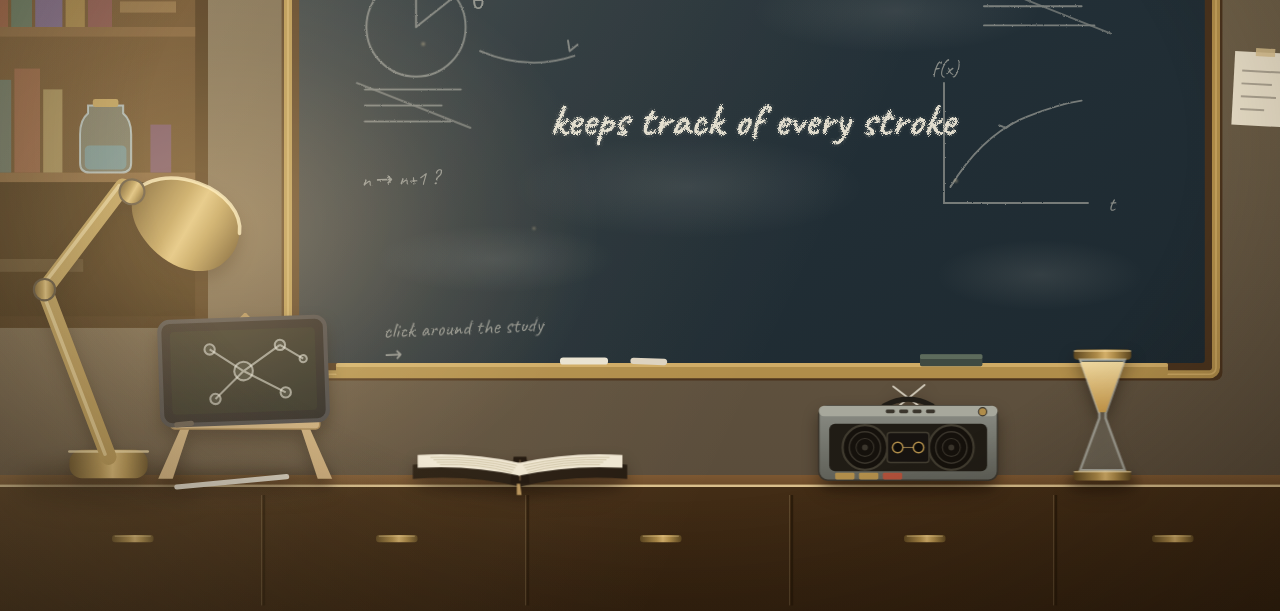
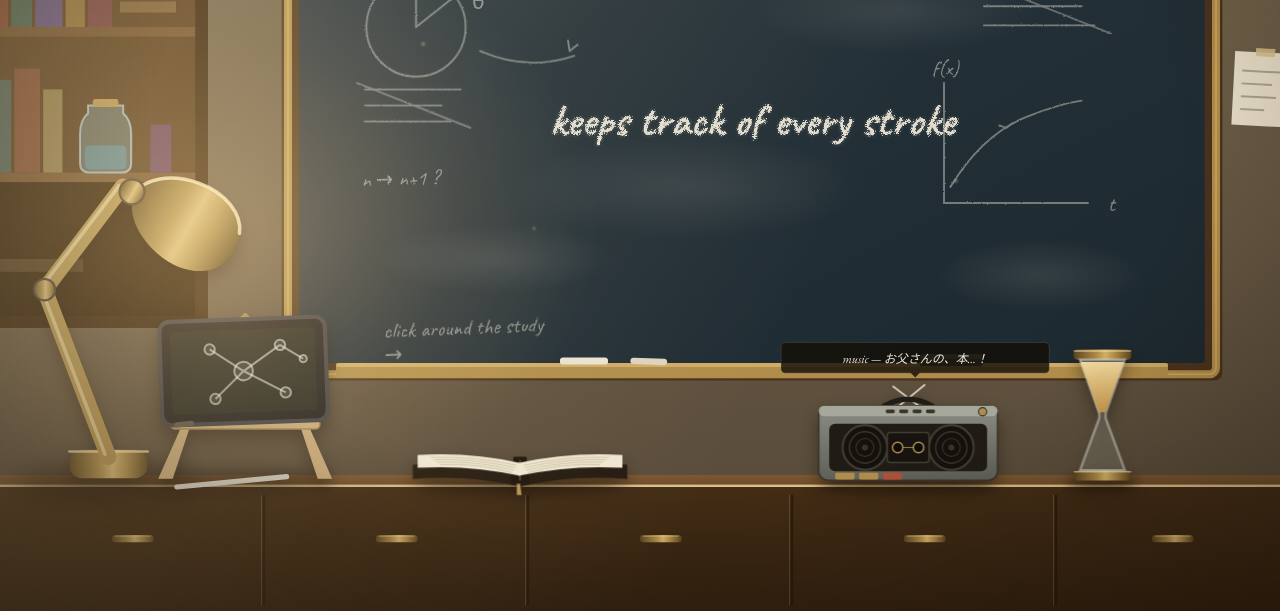
Before and after one commit to dianoia-studio/landing-page, a website built with Vite: page index.html in a window 1280 px wide. Both pictures are taken after a click on the button 915 px from the left and 621 px from the top of the page. Shown: the part 189-800 px from the top of the page. Built offline with nearby package versions, Linux system fonts and the light colour scheme.

Commit message:
feat: bg music

```diff
--- a/index.html
+++ b/index.html
@@ -325,7 +325,7 @@
     </button>
 
     <!-- radio / boombox -->
-    <button class="hotspot hotspot--radio" data-overlay="playlist" aria-label="A radio — the playlist">
+    <button class="hotspot hotspot--radio" aria-label="A radio — playing music">
       <svg viewBox="0 0 275 128">
         <ellipse class="contact-shadow" cx="128" cy="132" rx="112" ry="7" fill="#1c1106"/>
         <!-- crossed antennas -->
@@ -368,6 +368,8 @@
         <rect x="94" y="118" width="26" height="9" rx="2" fill="#b0503a"/>
       </svg>
     </button>
+
+    <div class="music-toast" id="musicToast" role="status" aria-live="polite"></div>
 
     <!-- hourglass -->
     <button class="hotspot hotspot--hourglass" data-overlay="plan" aria-label="An hourglass — the ninety-day plan">
@@ -414,6 +416,7 @@
 </div>
 
 <audio id="chalkSound" src="assets/sound/chalkwriting.mp3" preload="auto"></audio>
+<audio id="bgMusic" src="assets/sound/background-music.mp3" preload="auto" loop></audio>
 
 <button class="mute-btn" id="muteBtn" aria-pressed="false" aria-label="Mute sound">
   <svg viewBox="0 0 24 24" width="20" height="20">
--- a/script.js
+++ b/script.js
@@ -17,16 +17,21 @@
   const line = document.getElementById('chalkLine');
   const smudge = document.getElementById('smudge');
   const chalkSound = document.getElementById('chalkSound');
+  const bgMusic = document.getElementById('bgMusic');
   const reduced = window.matchMedia('(prefers-reduced-motion: reduce)').matches;
   let pi = 0;
 
-  chalkSound.volume = 0.14;
+  chalkSound.volume = 0.18;
+  bgMusic.volume = 0.04;
 
-  /* mute toggle, persisted across visits */
+  const SONG_TITLE = 'お父さんの、本…！';
+
+  /* mute toggle, persisted across visits — kills both the chalk sound and the music */
   const muteBtn = document.getElementById('muteBtn');
   let muted = localStorage.getItem('dianoia-muted') === '1';
   function applyMuted(){
     chalkSound.muted = muted;
+    bgMusic.muted = muted;
     muteBtn.setAttribute('aria-pressed', String(muted));
     muteBtn.setAttribute('aria-label', muted ? 'Unmute sound' : 'Mute sound');
   }
@@ -37,7 +42,7 @@
     applyMuted();
   });
 
-  /* browsers block audio until a user gesture — prime it on the first one */
+  /* browsers block audio until a user gesture — prime the chalk sound on the first one */
   function unlockAudio(){
     chalkSound.play().then(()=>{
       chalkSound.pause();
@@ -48,6 +53,22 @@
   }
   window.addEventListener('pointerdown', unlockAudio);
   window.addEventListener('keydown', unlockAudio);
+
+  /* cassette: click to play, click again to pause — plus a little "now playing" tooltip */
+  const radioBtn = document.querySelector('.hotspot--radio');
+  const musicToast = document.getElementById('musicToast');
+  let toastTimer = null;
+  if(radioBtn && musicToast){
+    radioBtn.addEventListener('click', ()=>{
+      if(bgMusic.paused) bgMusic.play().catch(()=>{});
+      else bgMusic.pause();
+
+      musicToast.textContent = `music — ${SONG_TITLE}`;
+      musicToast.classList.add('show');
+      clearTimeout(toastTimer);
+      toastTimer = setTimeout(()=> musicToast.classList.remove('show'), 3200);
+    });
+  }
 
   function setPhrase(text){
     line.classList.remove('erasing');
--- a/styles.css
+++ b/styles.css
@@ -232,6 +232,27 @@
   }
   .mute-btn:hover{background:rgba(20,15,8,.72)}
   .mute-btn:focus-visible{outline:2px dashed var(--chalk);outline-offset:3px}
+  .music-toast{
+    position:absolute;left:976px;top:664px;width:336px;
+    white-space:nowrap;
+    text-align:center;
+    background:rgba(20,15,8,.82);color:var(--chalk);
+    font-family:'EB Garamond',serif;font-style:italic;font-size:15px;
+    padding:8px 14px;border-radius:6px;
+    border:1px solid rgba(239,233,216,.16);
+    opacity:0;transform:translateY(6px);
+    transition:opacity .25s ease, transform .25s ease;
+    pointer-events:none;
+    z-index:20;
+  }
+  .music-toast::after{
+    content:"";position:absolute;left:50%;top:100%;
+    transform:translateX(-50%);
+    border:6px solid transparent;
+    border-top-color:rgba(20,15,8,.82);
+  }
+  .music-toast.show{opacity:1;transform:translateY(0)}
+
   .mute-btn .mute-btn__x{display:none}
   .mute-btn[aria-pressed="true"] .mute-btn__waves{display:none}
   .mute-btn[aria-pressed="true"] .mute-btn__x{display:block}
```
Also changed, not shown: 1 other file.
